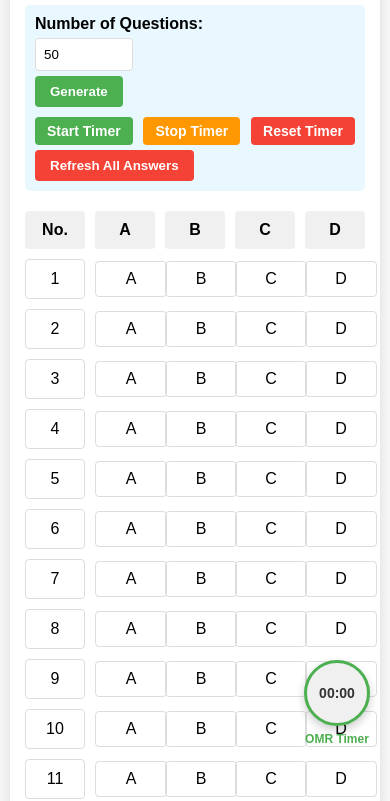
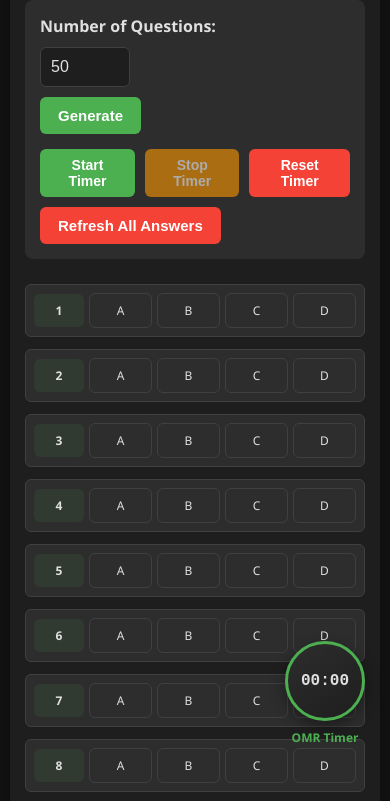
Before and after one commit to rohitarya2881/omronline, a plain HTML site: page index.html in a window 390 px wide. Shown: the part 98-899 px from the top of the page. Drawn offline with Linux system fonts and the light colour scheme.

Commit message:
Update index.html
dark mode

```diff
--- a/index.html
+++ b/index.html
@@ -3,165 +3,232 @@
 <head>
     <meta charset="UTF-8">
     <meta name="viewport" content="width=device-width, initial-scale=1.0">
-    <title>OMR Sheet for PDF Marking</title>
+    <title>Dark Mode OMR Sheet</title>
     <style>
+        :root {
+            --bg-primary: #121212;
+            --bg-secondary: #1e1e1e;
+            --bg-tertiary: #2d2d2d;
+            --text-primary: #e0e0e0;
+            --text-secondary: #a0a0a0;
+            --accent: #4CAF50;
+            --accent-hover: #45a049;
+            --danger: #f44336;
+            --danger-hover: #d32f2f;
+            --warning: #ff9800;
+            --border: #404040;
+        }
+
+        * {
+            margin: 0;
+            padding: 0;
+            box-sizing: border-box;
+            transition: background-color 0.3s, color 0.3s;
+        }
+
         body {
-            font-family: Arial, sans-serif;
+            font-family: 'Segoe UI', Tahoma, Geneva, Verdana, sans-serif;
             margin: 0;
             padding: 20px;
-            background-color: #f5f5f5;
+            background-color: var(--bg-primary);
+            color: var(--text-primary);
             position: relative;
             min-height: 100vh;
         }
+
         .container {
-            max-width: 800px;
+            max-width: 900px;
             margin: 0 auto;
-            background-color: white;
-            padding: 20px;
-            border-radius: 8px;
-            box-shadow: 0 0 10px rgba(0,0,0,0.1);
+            background-color: var(--bg-secondary);
+            padding: 25px;
+            border-radius: 12px;
+            box-shadow: 0 5px 15px rgba(0, 0, 0, 0.3);
         }
+
         h1 {
             text-align: center;
-            color: #333;
-            margin-bottom: 20px;
+            color: var(--text-primary);
+            margin-bottom: 25px;
+            font-weight: 600;
+            font-size: 2.2rem;
         }
+
         .controls {
             display: flex;
             justify-content: space-between;
-            margin-bottom: 20px;
-            padding: 15px;
-            background-color: #e9f7fe;
-            border-radius: 5px;
+            margin-bottom: 25px;
+            padding: 20px;
+            background-color: var(--bg-tertiary);
+            border-radius: 8px;
             flex-wrap: wrap;
-            gap: 10px;
+            gap: 15px;
         }
+
         .control-group {
             display: flex;
             align-items: center;
             flex-wrap: wrap;
-            gap: 10px;
+            gap: 15px;
         }
+
         .timer-controls {
             display: flex;
             align-items: center;
             gap: 10px;
         }
+
         label {
-            font-weight: bold;
+            font-weight: 600;
             white-space: nowrap;
+            color: var(--text-primary);
         }
+
         input[type="number"] {
-            width: 80px;
-            padding: 8px;
-            border: 1px solid #ddd;
-            border-radius: 4px;
+            width: 90px;
+            padding: 10px;
+            border: 1px solid var(--border);
+            border-radius: 6px;
+            background-color: var(--bg-secondary);
+            color: var(--text-primary);
+            font-size: 16px;
         }
+
+        input[type="number"]:focus {
+            outline: none;
+            border-color: var(--accent);
+        }
+
         button {
-            padding: 8px 15px;
-            background-color: #4CAF50;
+            padding: 10px 18px;
+            background-color: var(--accent);
             color: white;
             border: none;
-            border-radius: 4px;
+            border-radius: 6px;
             cursor: pointer;
-            font-weight: bold;
+            font-weight: 600;
             transition: all 0.2s;
+            font-size: 15px;
         }
+
         button:hover {
             opacity: 0.9;
-            transform: translateY(-1px);
+            transform: translateY(-2px);
+            box-shadow: 0 4px 8px rgba(0, 0, 0, 0.2);
         }
+
         #refreshBtn {
-            background-color: #f44336;
+            background-color: var(--danger);
         }
+
         #refreshBtn:hover {
-            background-color: #d32f2f;
+            background-color: var(--danger-hover);
         }
+
         .timer-controls button {
-            padding: 6px 12px;
+            padding: 8px 15px;
             font-size: 14px;
         }
+
         #startTimer {
-            background-color: #4CAF50;
+            background-color: var(--accent);
         }
+
         #stopTimer {
-            background-color: #ff9800;
+            background-color: var(--warning);
         }
+
         #resetTimer {
-            background-color: #f44336;
+            background-color: var(--danger);
         }
+
+        /* OMR Grid with questions and options in same row */
         .omr-grid {
-            display: grid;
-            grid-template-columns: repeat(5, 1fr);
-            gap: 10px;
+            display: flex;
+            flex-direction: column;
+            gap: 12px;
             margin-top: 20px;
         }
-        .header {
+
+        .question-row {
+            display: grid;
+            grid-template-columns: 80px repeat(4, 1fr);
+            gap: 12px;
+            align-items: center;
+            padding: 12px;
+            border: 1px solid var(--border);
+            border-radius: 6px;
+            background-color: var(--bg-tertiary);
+        }
+
+        .question-number {
             font-weight: bold;
             text-align: center;
-            padding: 10px;
-            background-color: #f0f0f0;
-            border-radius: 4px;
+            padding: 12px;
+            background-color: rgba(76, 175, 80, 0.1);
+            border-radius: 6px;
+            font-size: 16px;
+            color: var(--text-primary);
         }
-        .question-cell {
-            display: flex;
-            flex-direction: column;
-            align-items: center;
-            padding: 10px;
-            border: 1px solid #ddd;
-            border-radius: 4px;
-            background-color: white;
-        }
+
         .option {
-            width: 90%;
-            padding: 8px;
-            margin: 2px 0;
+            padding: 12px;
             text-align: center;
-            border: 1px solid #ddd;
-            border-radius: 4px;
+            border: 1px solid var(--border);
+            border-radius: 6px;
             cursor: pointer;
             transition: all 0.2s;
+            font-weight: 500;
         }
+
         .option:hover {
-            background-color: #f0f0f0;
+            background-color: rgba(76, 175, 80, 0.2);
+            border-color: var(--accent);
         }
+
         .option.selected {
-            background-color: #4CAF50;
+            background-color: var(--accent);
             color: white;
-            border-color: #45a049;
+            border-color: var(--accent);
+            transform: scale(1.05);
+            box-shadow: 0 4px 8px rgba(76, 175, 80, 0.3);
         }
 
         /* Timer Styles */
         .timer-container {
             position: fixed;
-            bottom: 20px;
-            right: 20px;
+            bottom: 25px;
+            right: 25px;
             z-index: 1000;
         }
+
         .timer-circle {
-            width: 100px;
-            height: 100px;
+            width: 110px;
+            height: 110px;
             border-radius: 50%;
-            background: #f0f0f0;
+            background: linear-gradient(145deg, var(--bg-tertiary), var(--bg-secondary));
             display: flex;
             align-items: center;
             justify-content: center;
-            box-shadow: 0 4px 10px rgba(0,0,0,0.2);
-            border: 3px solid #4CAF50;
+            box-shadow: 0 5px 15px rgba(0, 0, 0, 0.4);
+            border: 3px solid var(--accent);
             position: relative;
         }
+
         .timer-display {
-            font-size: 18px;
+            font-size: 20px;
             font-weight: bold;
-            color: #333;
+            color: var(--text-primary);
+            font-family: 'Courier New', monospace;
         }
+
         .timer-label {
             position: absolute;
-            bottom: -25px;
+            bottom: -30px;
             width: 100%;
             text-align: center;
             font-weight: bold;
-            color: #4CAF50;
+            color: var(--accent);
+            font-size: 14px;
         }
 
         /* Responsive Styles */
@@ -170,15 +237,33 @@
                 flex-direction: column;
                 align-items: flex-start;
             }
+
             .control-group {
                 width: 100%;
                 justify-content: space-between;
             }
 
+            .question-row {
+                grid-template-columns: 60px repeat(4, 1fr);
+                gap: 8px;
+                padding: 10px;
+            }
+
+            .question-number {
+                padding: 10px;
+                font-size: 14px;
+            }
+
+            .option {
+                padding: 10px;
+                font-size: 14px;
+            }
+
             .timer-circle {
-                width: 80px;
-                height: 80px;
+                width: 90px;
+                height: 90px;
             }
+
             .timer-display {
                 font-size: 16px;
             }
@@ -188,32 +273,54 @@
             body {
                 padding: 10px;
             }
+
             .container {
                 padding: 15px;
             }
+
             .controls {
-                padding: 10px;
+                padding: 15px;
             }
+
             .control-group {
                 flex-direction: column;
                 align-items: flex-start;
-                gap: 5px;
+                gap: 10px;
             }
+
             .timer-controls {
                 width: 100%;
                 justify-content: space-between;
             }
 
+            .question-row {
+                grid-template-columns: 50px repeat(4, 1fr);
+                gap: 5px;
+                padding: 8px;
+            }
+
+            .question-number {
+                padding: 8px;
+                font-size: 12px;
+            }
+
+            .option {
+                padding: 8px;
+                font-size: 12px;
+            }
+
             .timer-circle {
-                width: 60px;
-                height: 60px;
+                width: 80px;
+                height: 80px;
             }
+
             .timer-display {
-                font-size: 14px;
+                font-size: 16px;
             }
+
             .timer-label {
                 font-size: 12px;
-                bottom: -20px;
+                bottom: -25px;
             }
         }
 
@@ -221,104 +328,41 @@
             body {
                 background-color: white;
                 padding: 0;
+                color: black;
             }
+
             .container {
                 box-shadow: none;
                 padding: 0;
                 max-width: 100%;
+                background-color: white;
             }
+
             .controls {
                 display: none;
             }
 
-            .timer-container {
-                display: none;
-            }
-
-            .omr-grid {
-    display: grid;
-    grid-template-columns: 1fr; /* Single column layout */
-    gap: 10px;
-    margin-top: 20px;
-}
-
-.header {
-    display: none; /* Hide headers as they won't work with this layout */
-}
-
             .question-row {
-    display: grid;
-    grid-template-columns: 60px repeat(4, 1fr); /* Question number + 4 options */
-    gap: 10px;
-    align-items: center;
-    padding: 10px;
-    border: 1px solid #ddd;
-    border-radius: 4px;
+                border: 1px solid #000;
                 background-color: white;
             }
 
             .question-number {
-    font-weight: bold;
-    text-align: center;
-    padding: 8px;
                 background-color: #f0f0f0;
-    border-radius: 4px;
+                color: black;
             }
 
             .option {
-    padding: 10px;
-    text-align: center;
-    border: 1px solid #ddd;
-    border-radius: 4px;
-    cursor: pointer;
-    transition: all 0.2s;
-}
-
-.option:hover {
-    background-color: #f0f0f0;
+                border: 1px solid #000;
             }
 
             .option.selected {
                 background-color: #4CAF50;
                 color: white;
-    border-color: #45a049;
             }
 
-/* Responsive adjustments */
-@media (max-width: 768px) {
-    .question-row {
-        grid-template-columns: 50px repeat(4, 1fr);
-        gap: 5px;
-        padding: 8px;
-    }
-
-    .question-number {
-        padding: 6px;
-        font-size: 14px;
-    }
-
-    .option {
-        padding: 8px;
-        font-size: 14px;
-    }
-}
-
-@media (max-width: 480px) {
-    .question-row {
-        grid-template-columns: 40px repeat(4, 1fr);
-        gap: 3px;
-        padding: 5px;
-    }
-
-    .question-number {
-        padding: 5px;
-        font-size: 12px;
-    }
-
-    .option {
-        padding: 6px;
-        font-size: 12px;
-    }
+            .timer-container {
+                display: none;
             }
         }
     </style>
@@ -403,6 +447,8 @@
                     timerInterval = setInterval(updateTimer, 1000);
                     startTimerBtn.disabled = true;
                     stopTimerBtn.disabled = false;
+                    startTimerBtn.style.opacity = "0.6";
+                    stopTimerBtn.style.opacity = "1";
                 }
             }
 
@@ -412,6 +458,8 @@
                     clearInterval(timerInterval);
                     startTimerBtn.disabled = false;
                     stopTimerBtn.disabled = true;
+                    startTimerBtn.style.opacity = "1";
+                    stopTimerBtn.style.opacity = "0.6";
                 }
             }
 
@@ -421,6 +469,8 @@
                 updateDisplay();
                 startTimerBtn.disabled = false;
                 stopTimerBtn.disabled = false;
+                startTimerBtn.style.opacity = "1";
+                stopTimerBtn.style.opacity = "1";
             }
 
             function updateTimer() {
@@ -439,7 +489,7 @@
                 } else if (minutes >= 5) {
                     timerDisplay.style.color = '#ff9800';
                 } else {
-                    timerDisplay.style.color = '#333';
+                    timerDisplay.style.color = '#e0e0e0';
                 }
             }
 
@@ -450,28 +500,23 @@
 
             // Initially disable stop button
             stopTimerBtn.disabled = true;
+            stopTimerBtn.style.opacity = "0.6";
 
             // Function to generate the OMR sheet
             function generateOMRSheet(count) {
                 omrGrid.innerHTML = '';
 
-                // Add headers
-                const headers = ['No.', 'A', 'B', 'C', 'D'];
-                headers.forEach(header => {
-                    const headerElement = document.createElement('div');
-                    headerElement.className = 'header';
-                    headerElement.textContent = header;
-                    omrGrid.appendChild(headerElement);
-                });
-
                 // Add questions and options
                 for (let i = 1; i <= count; i++) {
+                    // Create question row
+                    const questionRow = document.createElement('div');
+                    questionRow.className = 'question-row';
+
                     // Question number
                     const numberElement = document.createElement('div');
-                    numberElement.className = 'question-cell';
+                    numberElement.className = 'question-number';
                     numberElement.textContent = i;
-                    numberElement.setAttribute('data-question', i);
-                    omrGrid.appendChild(numberElement);
+                    questionRow.appendChild(numberElement);
 
                     // Options A-D
                     ['A', 'B', 'C', 'D'].forEach(option => {
@@ -494,8 +539,10 @@
                             this.classList.add('selected');
                         });
 
-                        omrGrid.appendChild(optionElement);
+                        questionRow.appendChild(optionElement);
                     });
+
+                    omrGrid.appendChild(questionRow);
                 }
             }
         });
```
Lines whose indentation alone changed are shown as unchanged.
